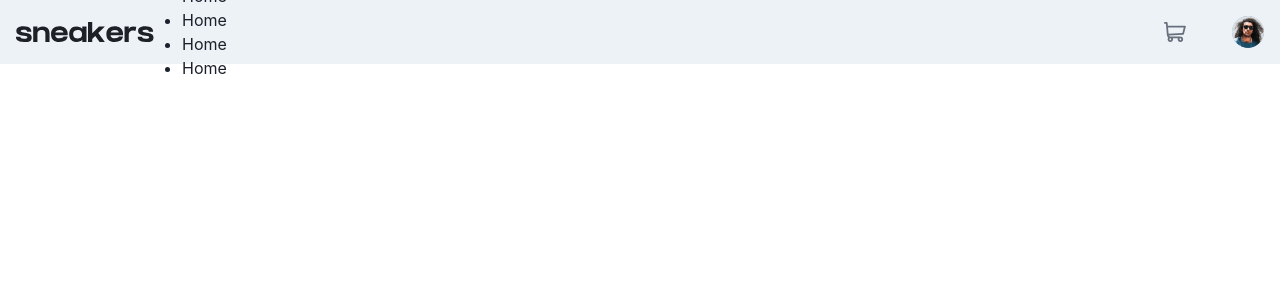
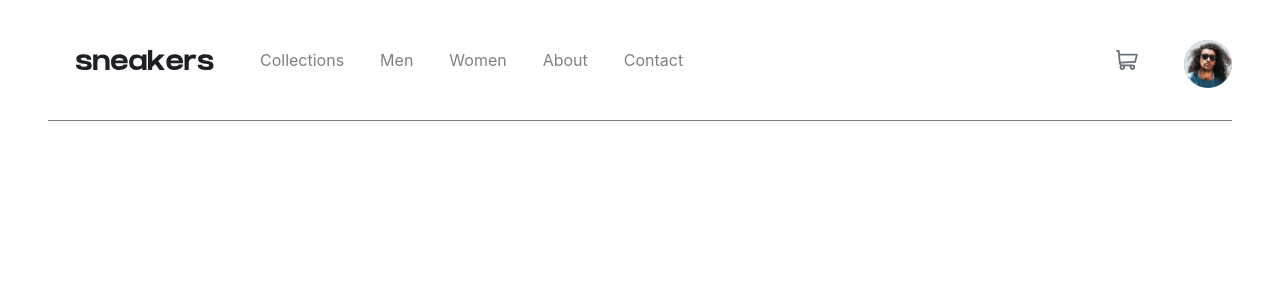
Before and after one commit to priyanshiisingh/Sneakers-proj, a React (Create React App) app: page / in a window 1280 px wide. Shown: the top 300 px of the page. Built offline with nearby package versions, Linux system fonts and the light colour scheme.

Commit message:
navbar working

```diff
--- a/package.json
+++ b/package.json
@@ -14,11 +14,13 @@
         "@types/node": "^12.20.47",
         "@types/react": "^16.14.24",
         "@types/react-dom": "^16.9.14",
+        "@types/styled-components": "^5.1.25",
         "framer-motion": "^4.1.17",
         "react": "^18.0.0",
         "react-dom": "^18.0.0",
         "react-icons": "^3.11.0",
         "react-scripts": "5.0.0",
+        "styled-components": "^5.3.5",
         "typescript": "^4.6.3",
         "web-vitals": "^0.2.4"
     },
--- /dev/null
+++ b/src/assets/styles/DrawerStyles.tsx
@@ -0,0 +1,16 @@
+import styled from "styled-components";
+
+const UL = styled.ul`
+  list-style: none;
+  display: flex;
+  flex-direction: column;
+`;
+
+const LI = styled.li`
+  margin: 15px;
+`;
+
+const Link = styled.a`
+  text-decoration: none;
+`;
+export { UL, LI, Link };
--- /dev/null
+++ b/src/assets/styles/MenuStyles.tsx
@@ -0,0 +1,21 @@
+import styled from "styled-components";
+
+const UL = styled.ul`
+  list-style: none;
+  display: flex;
+  flex-direction: row;
+
+  @media (max-width: 900px) {
+    display: none;
+  }
+`;
+
+const LI = styled.li`
+  color: grey;
+  margin: 18px;
+`;
+
+const Link = styled.a`
+  text-decoration: none;
+`;
+export { UL, LI, Link };
--- /dev/null
+++ b/src/assets/styles/NavbarStyles.tsx
@@ -0,0 +1,10 @@
+import styled from "styled-components";
+
+const Div = styled.div`
+  display: none;
+  @media (max-width: 900px) {
+    display: flex;
+  }
+`;
+
+export { Div };
--- /dev/null
+++ b/src/assets/styles/drawer.css
@@ -0,0 +1,12 @@
+.hbtn:focus {
+    box-shadow: none !important;
+}
+
+.cbtn:focus {
+    box-shadow: none !important;
+    background: none;
+}
+
+.cbtn:hover {
+    background: none !important;
+}
--- /dev/null
+++ b/src/components/Drawer/Drawer.tsx
@@ -0,0 +1,53 @@
+import {
+  Drawer,
+  DrawerBody,
+  DrawerContent,
+  DrawerCloseButton,
+  Button,
+  Stack,
+  useDisclosure,
+} from "@chakra-ui/react";
+import { UL, LI, Link } from "../../assets/styles/DrawerStyles";
+import "../../assets/styles/drawer.css";
+import { HamburgerIcon } from "@chakra-ui/icons";
+
+function DrawerComp() {
+  const { isOpen, onOpen, onClose } = useDisclosure();
+  return (
+    <>
+      <Button onClick={onOpen} variant="unstyled" className="hbtn">
+        <HamburgerIcon w={6} h={6} />
+      </Button>
+
+      <Drawer isOpen={isOpen} placement="left" onClose={onClose}>
+        <DrawerContent>
+          <DrawerCloseButton className="cbtn" variant="unstyled" size="lg" />
+
+          <DrawerBody mt={12}>
+            <Stack direction={"column"} spacing={6}>
+              <UL>
+                <LI>
+                  <Link href="">Collections</Link>
+                </LI>
+                <LI>
+                  <Link href="">Men</Link>
+                </LI>
+                <LI>
+                  <Link href="">Women</Link>
+                </LI>
+                <LI>
+                  <Link href="">About</Link>
+                </LI>
+                <LI>
+                  <Link href="">Contact</Link>
+                </LI>
+              </UL>
+            </Stack>
+          </DrawerBody>
+        </DrawerContent>
+      </Drawer>
+    </>
+  );
+}
+
+export default DrawerComp;
--- a/src/components/Menu/Menu.tsx
+++ b/src/components/Menu/Menu.tsx
@@ -1,5 +1,30 @@
 import React from "react";
-import { Box, Link, Stack } from "@chakra-ui/react";
+import { Box, Stack } from "@chakra-ui/react";
+import { UL, LI, Link } from "../../assets/styles/MenuStyles";
+
+function List() {
+  return (
+    <Stack direction={"row"} spacing={6}>
+      <UL>
+        <LI>
+          <Link href="">Collections</Link>
+        </LI>
+        <LI>
+          <Link href="">Men</Link>
+        </LI>
+        <LI>
+          <Link href="">Women</Link>
+        </LI>
+        <LI>
+          <Link href="">About</Link>
+        </LI>
+        <LI>
+          <Link href="">Contact</Link>
+        </LI>
+      </UL>
+    </Stack>
+  );
+}
 
 const MainMenu = () => {
   return (
@@ -19,25 +44,10 @@
           </svg>
         </Link>
 
-        <Stack direction={"row"} spacing={7}>
-          <ul className="mainmenu">
-            <li>
-              <Link href="">Home</Link>
-            </li>
-            <li>
-              <Link href="">Home</Link>
-            </li>
-            <li>
-              <Link href="">Home</Link>
-            </li>
-            <li>
-              <Link href="">Home</Link>
-            </li>
-          </ul>
-        </Stack>
+        <List />
       </Stack>
     </Box>
   );
 };
 
-export default MainMenu;
+export { MainMenu, List };
--- a/src/components/Navbar/Navbar.tsx
+++ b/src/components/Navbar/Navbar.tsx
@@ -9,19 +9,34 @@
   MenuList,
   MenuItem,
   MenuDivider,
-  useColorModeValue,
   Stack,
   Center,
 } from "@chakra-ui/react";
 import imageAvatar from "../../assets/images/image-avatar.png";
-import MainMenu from "../Menu/Menu";
+import { MainMenu } from "../Menu/Menu";
+import DrawerComp from "../Drawer/Drawer";
+import { Div } from "../../assets/styles/NavbarStyles";
 
 export default function Nav() {
   return (
     <>
-      <Box bg={useColorModeValue("gray.100", "gray.900")} px={4}>
+      <Box
+        borderBottomStyle={"solid"}
+        borderBottomWidth={1}
+        borderBottomColor={"grey"}
+        mx={12}
+        py={7}>
         <Flex h={16} alignItems={"center"} justifyContent={"space-between"}>
-          <MainMenu />
+          <Stack
+            direction={"row"}
+            spacing={7}
+            alignItems={"center"}
+            justifyContent={"center"}>
+            <Div>
+              <DrawerComp />
+            </Div>
+            <MainMenu />
+          </Stack>
           <Flex alignItems={"center"}>
             <Stack direction={"row"} spacing={7}>
               <Menu>
@@ -53,7 +68,7 @@
                 variant="unstyled"
                 cursor={"pointer"}
                 minW={0}>
-                <Avatar size={"sm"} src={imageAvatar} />
+                <Avatar size={"md"} src={imageAvatar} />
               </Button>
             </Stack>
           </Flex>
```
Also changed, not shown: 1 other file (tests, documents, lock files or other folders).
